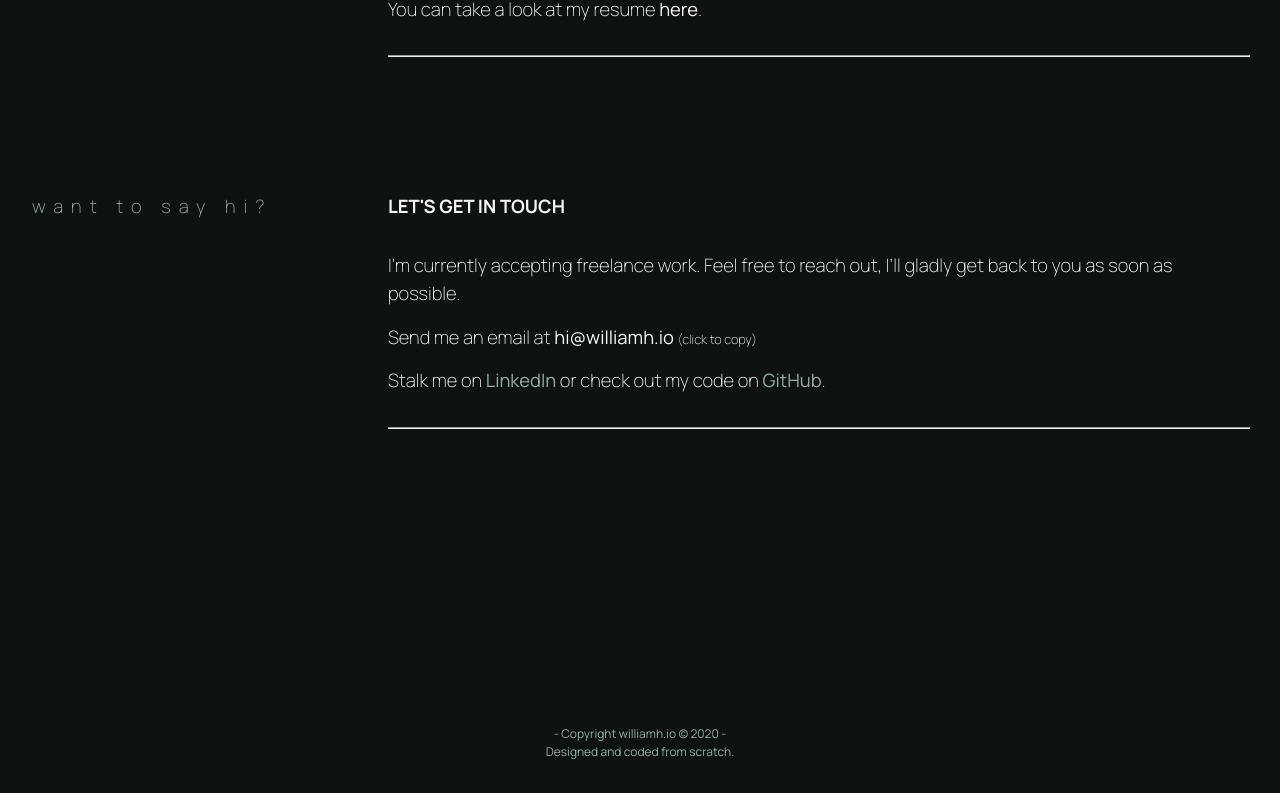
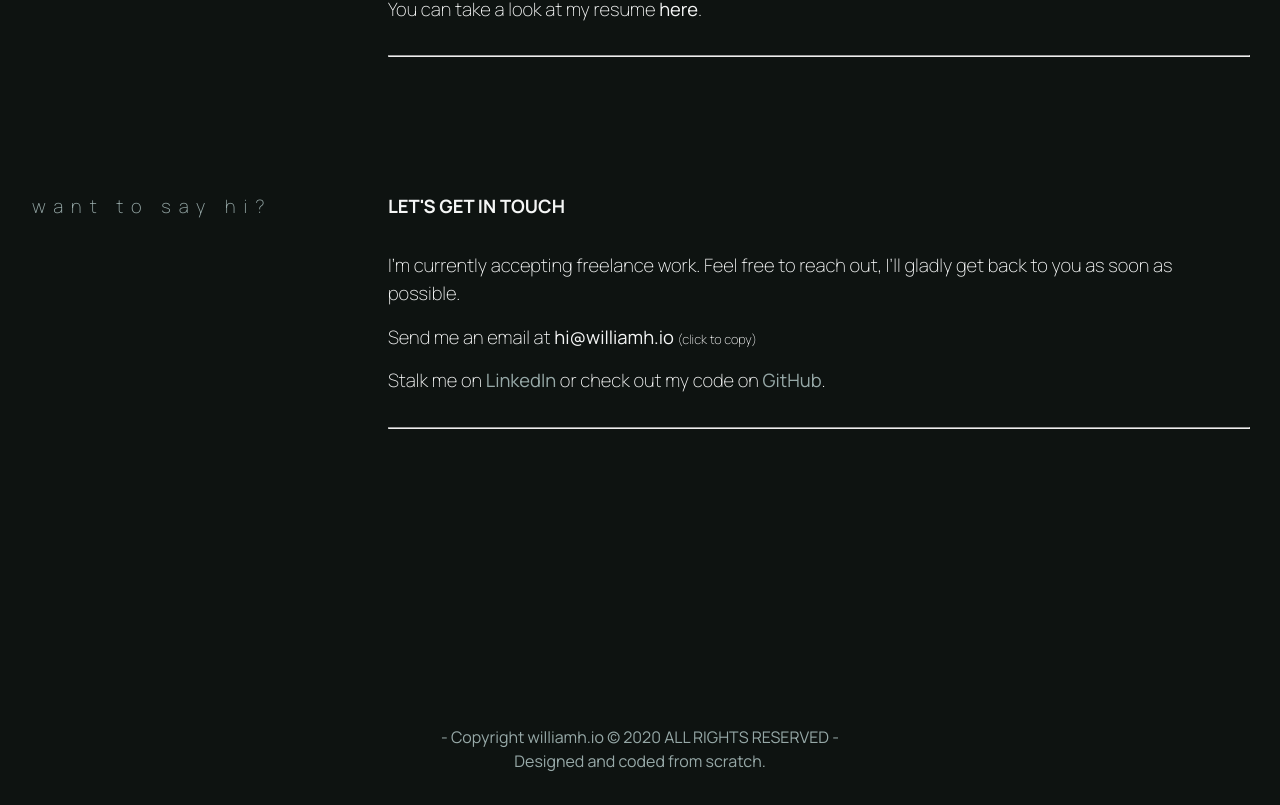
Before and after one commit to williamhzo/williamh.io, a React (Create React App) app: page / in a window 1280 px wide. Shown: the part 1434-2239 px from the top of the page. Built offline with nearby package versions, Linux system fonts and the light colour scheme.

Commit message:
minor change on copyright

```diff
--- a/src/Views/Footer.jsx
+++ b/src/Views/Footer.jsx
@@ -3,7 +3,9 @@ import React from 'react';
 const Footer = () => {
   return (
     <footer className="footer">
-      <p className="footer__credits">- Copyright williamh.io © 2020 -</p>
+      <p className="footer__credits">
+        - Copyright williamh.io © 2020 ALL RIGHTS RESERVED -
+      </p>
       <p className="footer__credits">Designed and coded from scratch.</p>
     </footer>
   );
--- a/src/styles/Footer.scss
+++ b/src/styles/Footer.scss
@@ -7,7 +7,7 @@
   justify-content: center;
   align-items: center;
   &__credits {
-    font-size: 0.75rem;
+    font-size: 1rem;
     color: $secondary-color;
   }
 }
```
